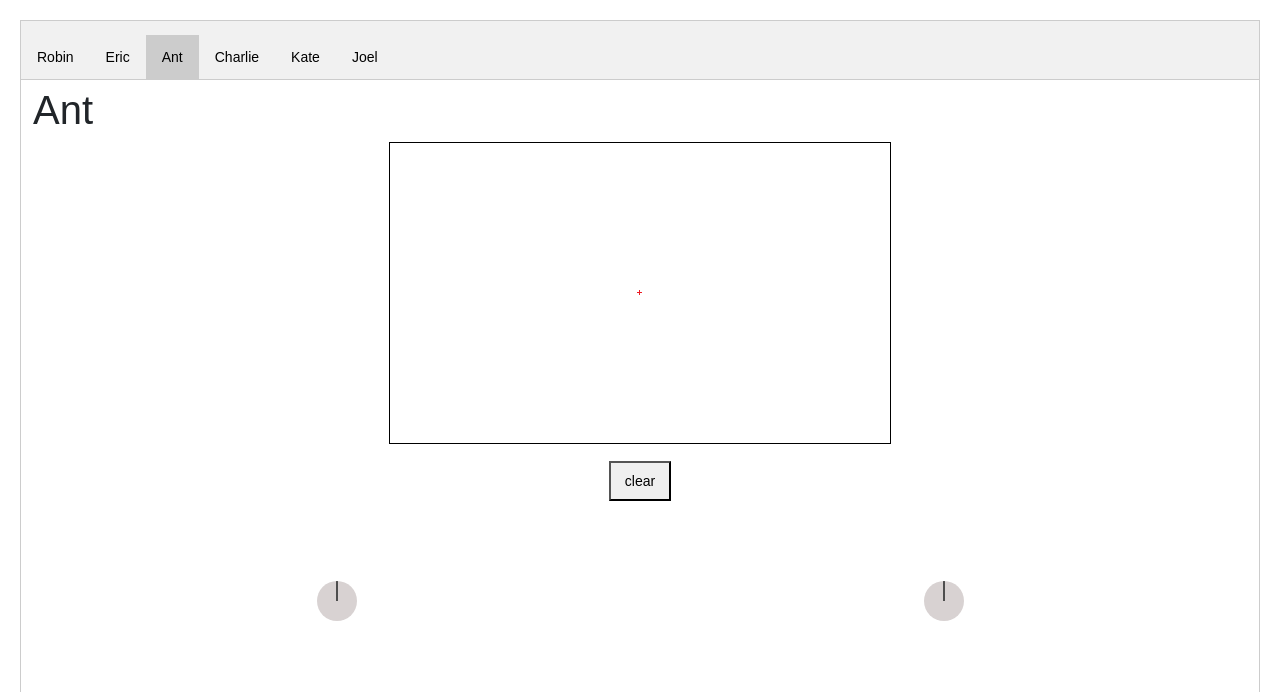
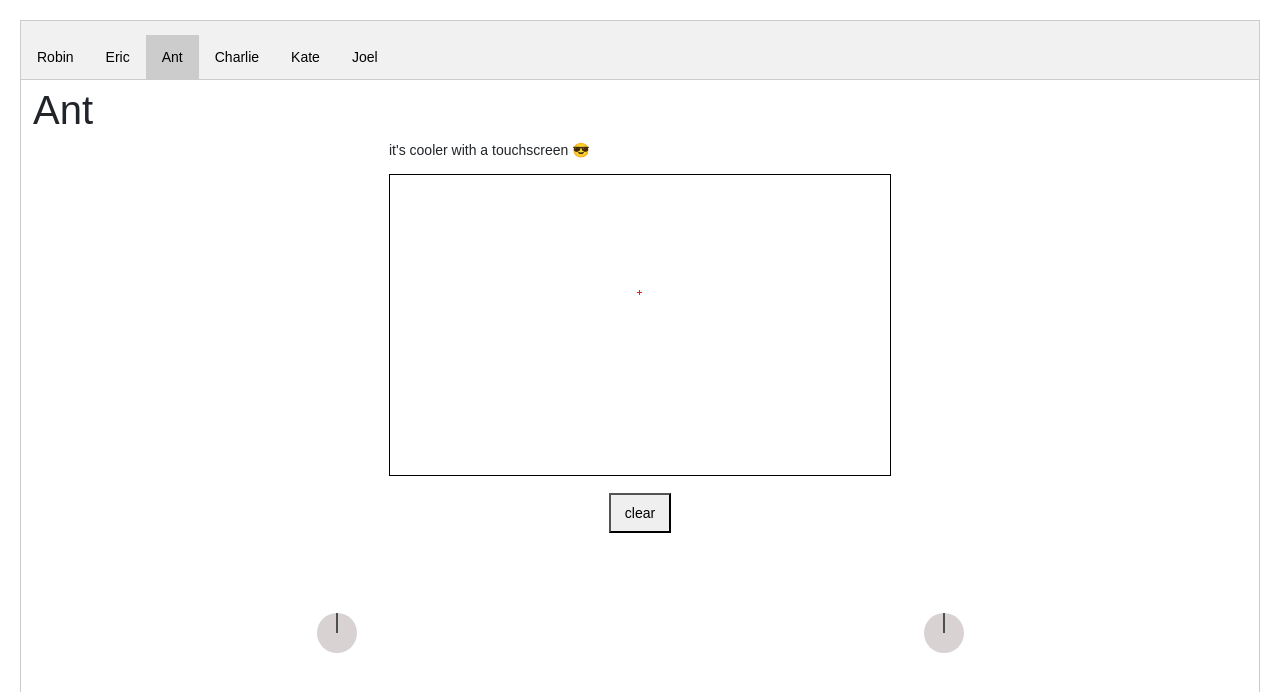
Before and after one commit to Softwire/cakes-and-ladders, a React (Create React App) app: page / in a window 1280 px wide. Both pictures are taken after a click on the button "Ant". Shown: the top 692 px of the page. Built offline with nearby package versions, Linux system fonts and the light colour scheme; no server answers.

Commit message:
add message

```diff
--- a/src/etch-a-sketch/App.js
+++ b/src/etch-a-sketch/App.js
@@ -101,6 +101,7 @@ class App extends React.Component {
         return (
             <div id="App">
                 <div className="canvasContainer">
+                    <p>it's cooler with a touchscreen 😎</p>
                     <canvas width="500" height="300" ref={this.canvas} />
                     <img src={Mark}
                         className="etch-mark"
```
